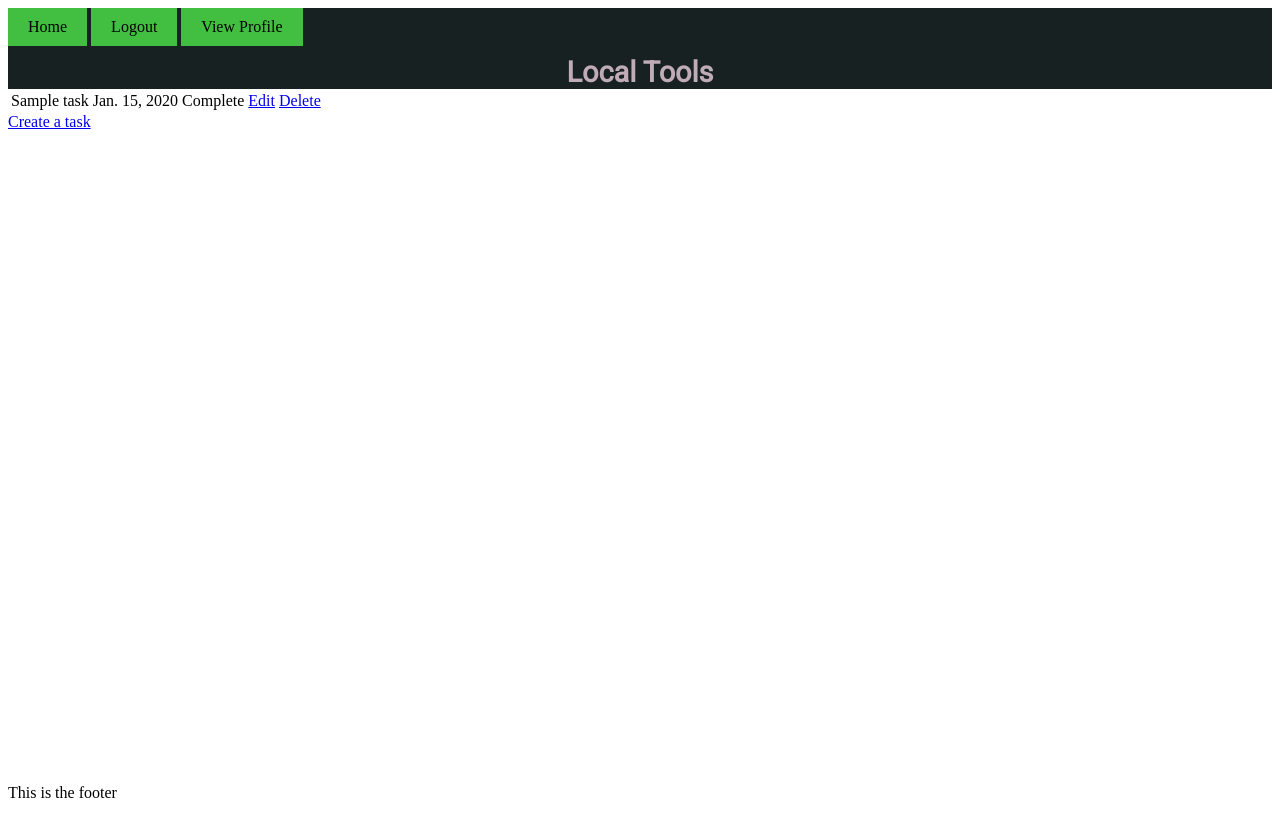
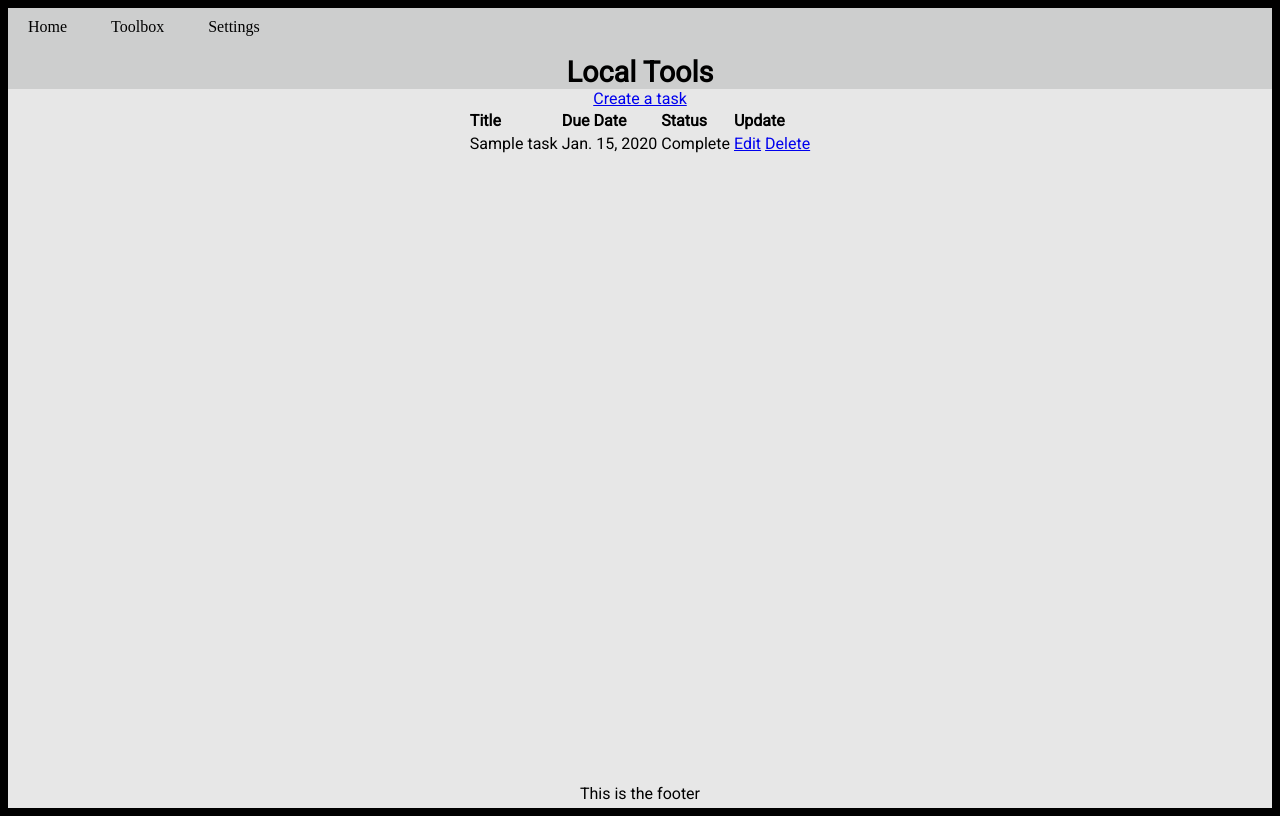
Before and after one commit to janton42/localtools, a Django app: page /tasktron/tasks/ in a window 1280 px wide. Run offline with Django 4.2, Linux system fonts and the light colour scheme; a user stored in the database is signed in; tables that the repository leaves empty hold one stand-in row (values such as "Sample post"); some libraries are stand-ins or nearby versions.

Commit message:
centered task table.

```diff
--- a/static/styles/style.css
+++ b/static/styles/style.css
@@ -1,9 +1,12 @@
 @import "https://fonts.googleapis.com/css?family=Open+Sans|Roboto";
 
+html {
+  background: #000000;
+}
 header {
   position: relative;
   z-index: 2;
-  background: rgba(23, 33, 33, 1);
+  background: #CDCECE;
 }
 
 nav {
@@ -19,12 +22,12 @@ nav {
   display: inline-block;
   color: #000;
   text-align: center;
-  background: #42bf40;
   text-decoration: none;
 }
 
-h1, h2, h3, h4 {
+h1, h2, h3, h4, footer, #content-wrap {
   font-family: "Roboto";
+  text-align: center;
 }
 
 h1 {
@@ -32,17 +35,29 @@ h1 {
   font-size: 1.8em;
   margin-top: .3em;
   margin-bottom: 0em;
-  color: rgba(191, 172, 181, 1);
+  color: #000;
+}
+
+table {
+  text-align: left;
 }
 
 
 #page-container {
   position: relative;
   min-height: 100vh;
+  background-color: #E7E7E7;
 }
 
 #content-wrap {
   padding-bottom: 2.5rem;
+}
+
+#table-wrap {
+  margin:0 auto;
+  display: flex;
+  align-items: center;
+  justify-content: center;
 }
 
 #footer {
@@ -51,3 +66,28 @@ h1 {
   width: 100%;
   height: 2.5rem;
 }
+
+.dropdown {
+  display: inline-block;
+  position: relative;
+}
+.dropdown-content {
+  display: none;
+  position: absolute;
+  width: 100%;
+  overflow: auto;
+  box-shadow: 0px 10px 10px 0px rgba(0,0,0,0.4);
+}
+.dropdown:hover .dropdown-content {
+  display: block;
+}
+.dropdown-content a {
+  display: block;
+  color: #000000;
+  padding: 5px;
+  text-decoration: none;
+}
+.dropdown-content a:hover {
+  color: #FFFFFF;
+  background-color: #00A4BD;
+}
--- a/templates/base.html
+++ b/templates/base.html
@@ -16,8 +16,24 @@
         <div class="topnav">
           <a href="{% url 'home' %}">Home</a>
           {% if user.is_authenticated %}
-          <a href="{% url 'logout' %}">Logout</a>
-          <a href="{% url 'tasktron:profile_view' %}">View Profile</a>
+
+          <div class="dropdown">
+            <a href="#">Toolbox</a>
+            <div class="dropdown-content">
+              <a href="{% url 'tasktron:view_tasks' %}">Tasktron</a>
+            </div>
+          </div>
+
+          <div class="dropdown">
+            <a href="#">Settings</a>
+            <div class="dropdown-content">
+              <a href="{% url 'logout' %}">Logout</a>
+              <a href="{% url 'tasktron:profile_view' %}">View Profile</a>
+            </div>
+          </div>
+
+
+
           {% else %}
           <a href="{% url 'login' %}">Login</a>
           {% endif %}
--- a/templates/home.html
+++ b/templates/home.html
@@ -5,7 +5,7 @@
 {% if user.is_authenticated %}
 <h2>Welcome, {{ user.first_name }}!</h2>
 
-<a href="{% url 'tasktron:view_tasks' %}">Tasks</a>
+<p>This is your personal homepage for internal tools. Have fun.</p>
 
 {% else %}
 <h2>Welcome!</h2>
--- a/templates/register.html
+++ b/templates/register.html
@@ -19,5 +19,8 @@
     {% endfor %}
 
     <button type="submit">Submit</button>
+    <button type="reset">Reset</button>
+    <a href="{% url 'home' %}">Cancel</a>
+
   </form>
 {% endblock%}
--- a/templates/view_tasks.html
+++ b/templates/view_tasks.html
@@ -1,8 +1,16 @@
 {% extends 'base.html' %}
 
 {% block content %}
+  <a href="{% url 'tasktron:create_task' %}">Create a task</a>
   {% if user_tasks %}
+  <div id="table-wrap">
     <table>
+      <tr>
+        <th>Title</th>
+        <th>Due Date</th>
+        <th>Status</th>
+        <th colspan="2">Update</th>
+      </tr>
       {% for task in user_tasks %}
       <tr>
         <td>{{ task.title }}</td>
@@ -13,10 +21,9 @@
       </tr>
       {% endfor %}
     </table>
-
+  </div>
 
   {% else %}
     <p>You have no tasks</p>
   {% endif %}
-  <a href="{% url 'tasktron:create_task' %}">Create a task</a>
 {% endblock %}
```
Also changed, not shown: templates/profile_view.html (+7 -7 lines). Lines whose indentation alone changed are shown as unchanged.
